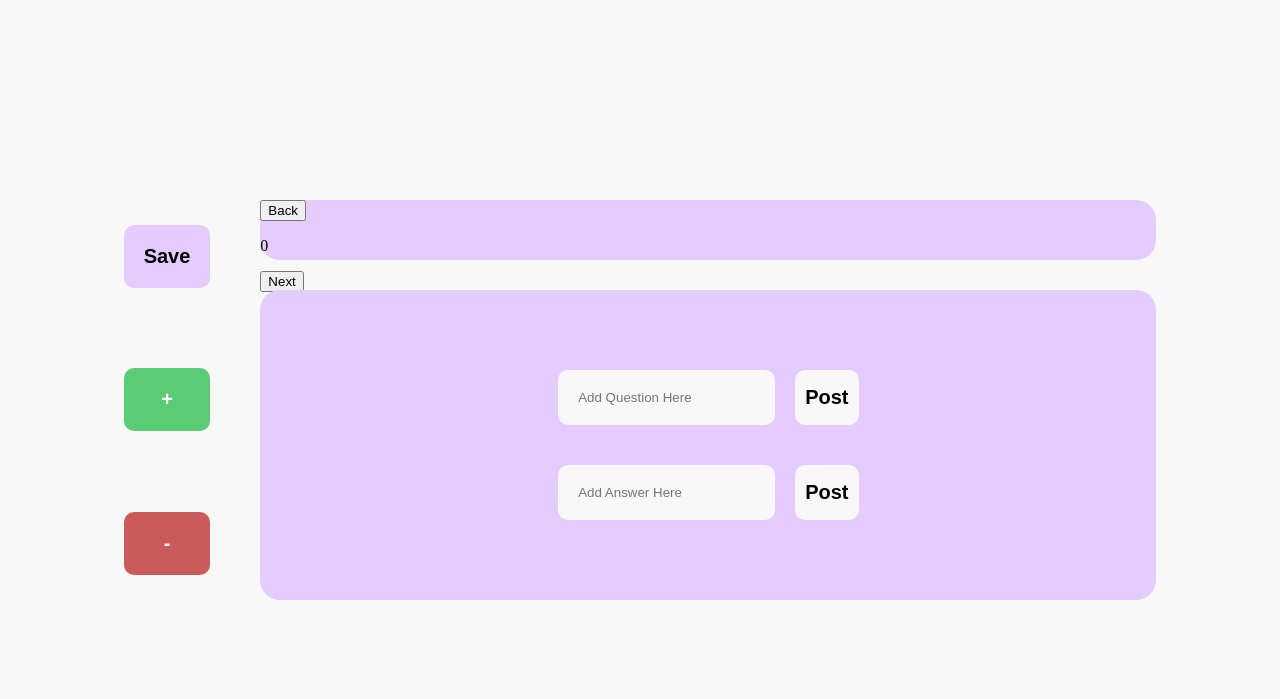
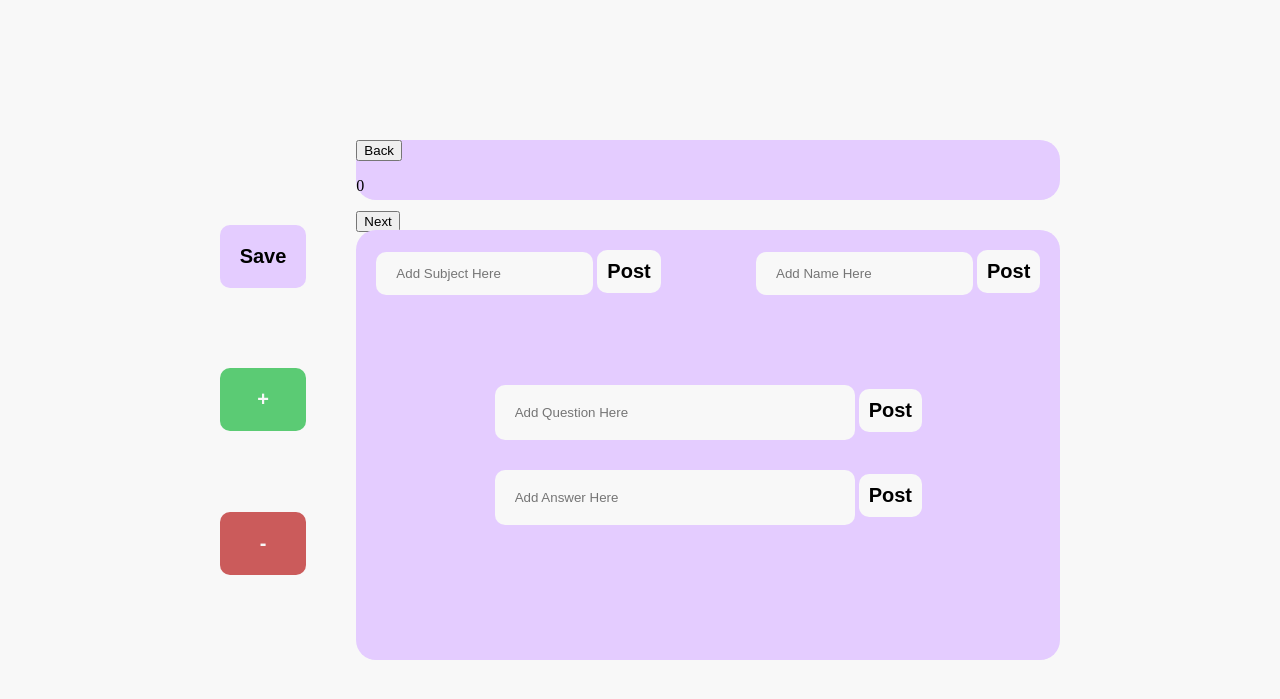
Before and after one commit to mikaelarasmusson/team1, a PHP site: page /components/flashcards/editFlashcards/editFlashcards.html in a window 1280 px wide. Shown: the top 699 px of the page. Run offline with PHP 8.4, Linux system fonts and the light colour scheme.

Commit message:
Added divs and css to editFlashcards

```diff
--- a/components/flashcards/editFlashcards/ContainerRight/editActiveFlashcardContainer.js
+++ b/components/flashcards/editFlashcards/ContainerRight/editActiveFlashcardContainer.js
@@ -5,14 +5,32 @@ function renderEditActiveFlascardContainer(parentId) {
   dom.id = selfId;
 
   dom.innerHTML = `
-    <div class="postInputContainer">
-    <input class = "editInput" placeholder="Add Question Here"></input>
-    <button id= "postButton" class="controlsButton">Post</button>
+    <div class="subjectNameContainer">
+
+      <div class="nameSubjectPost">
+        <input class="nameSubject" placeholder="Add Subject Here"></input>
+        <button class="nameSubjectButton">Post</button>
+      </div>
+
+      <div class="nameSubjectPost">
+        <input class = "nameSubject" placeholder="Add Name Here"></input>
+        <button class="nameSubjectButton">Post</button>
+      </div>
+
     </div>
 
     <div class="postInputContainer">
-    <input class = "editInput" placeholder="Add Answer Here"></input>
-    <button id= "postButton" class="controlsButton">Post</button>
+
+      <div class ="inputPost">
+        <input class = "editInput" placeholder="Add Question Here"></input>
+        <button id= "postButton" class="controlsButton">Post</button>
+      </div>
+
+      <div class="inputPost">
+        <input class = "editInput" placeholder="Add Answer Here"></input>
+        <button id= "postButton" class="controlsButton">Post</button>
+      </div>
+
     </div>
   `;
 
--- a/components/flashcards/editFlashcards/editFlashcards.css
+++ b/components/flashcards/editFlashcards/editFlashcards.css
@@ -19,8 +19,8 @@ body {
   display: flex;
   flex-direction: column;
   gap: 30px;
-  width: 70vw;
-  height: 50vh;
+  width: 55vw;
+  height: 65vh;
 }
 
 #switchFlashcardContainer {
@@ -31,15 +31,41 @@ body {
 }
 
 #editActiveFlashcardContainer {
-  width: 100%;
   height: 100%;
   background-color: #E4CCFF;
   border-radius: 20px;
   display:flex;
-  justify-content:center;
-  align-items:center;
   flex-direction:column;
-  gap:40px;
+  gap:90px;
+  padding:20px;
+}
+
+.subjectNameContainer{
+  display:flex;
+  justify-content:space-between;
+}
+
+.nameSubject{
+  background-color: #F8F8F8;
+  border:none;
+  padding:20px;
+  border-radius:10px;
+  height:0.3vh;
+
+}
+
+.nameSubject:focus{
+  outline:none;
+}
+
+.nameSubjectButton{
+  padding:10px;
+  border-radius:10px;
+  border:none;
+  background-color:#F8F8F8;
+  color:black;
+  font-weight:bold;
+  font-size:20px;
 }
 
 #container-left{
@@ -76,6 +102,7 @@ body {
   background-color: #F8F8F8;
   border:none;
   padding:20px;
+  width:25vw;
   border-radius:10px;
 }
 
@@ -91,5 +118,7 @@ body {
 
 .postInputContainer{
   display:flex;
-  gap:20px;
+  flex-direction: column;
+  align-items:center;
+  gap:30px;
 }
--- a/components/flashcards/editFlashcards/editFlashcards.html
+++ b/components/flashcards/editFlashcards/editFlashcards.html
@@ -7,6 +7,7 @@
     <link rel="stylesheet" href="editFlashcards.css">
 </head>
 <body>
+
     <main id="wrapper"></main>
 
     <script src="../editFlashcards/ContainerLeft/ContainerLeft.js"></script>
```
